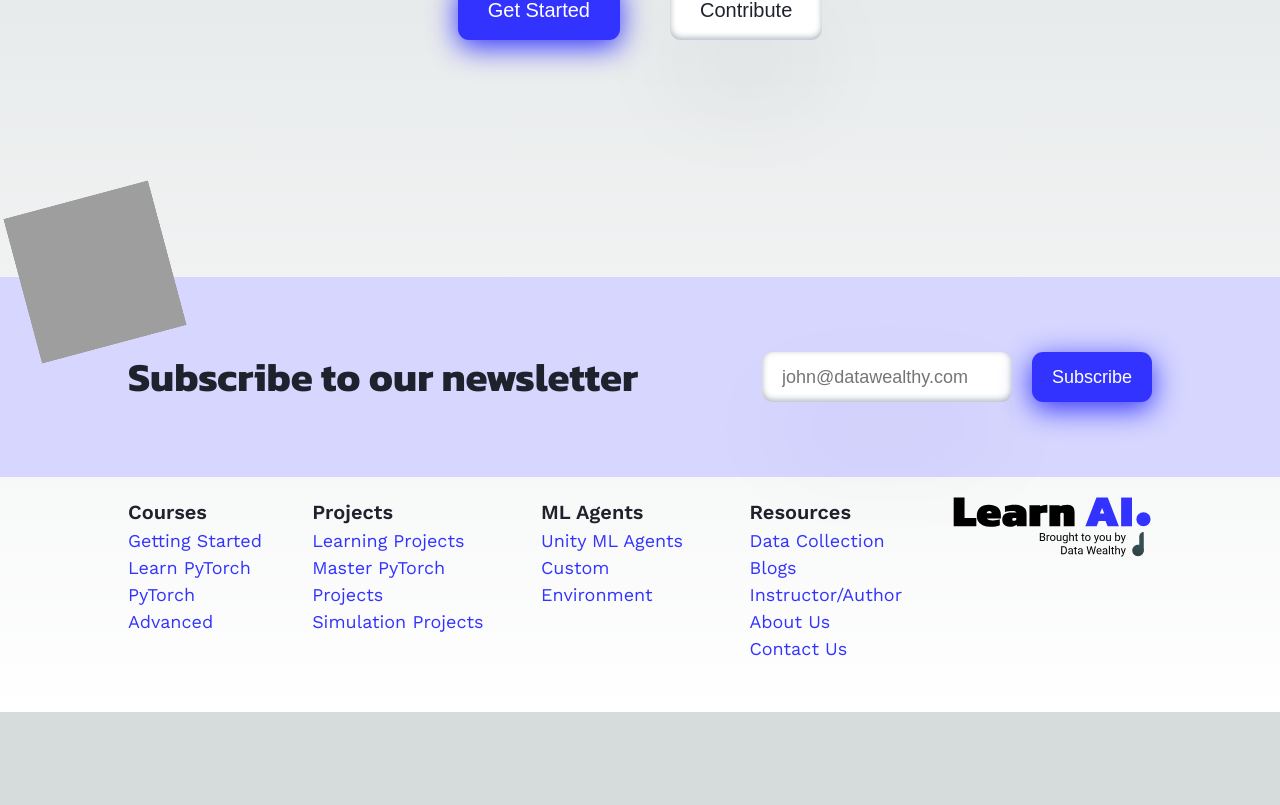
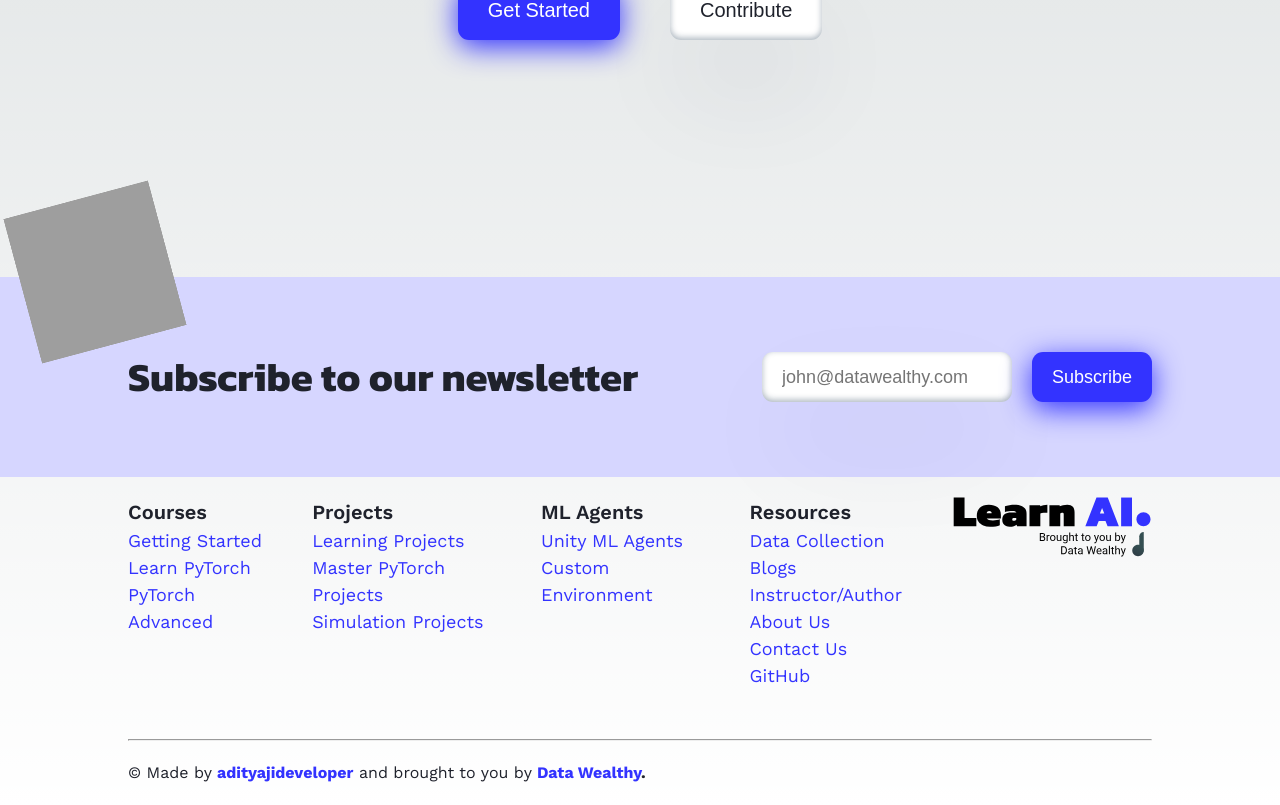
Before and after one commit to DataWealthy/learnai, a Next.js app: page / in a window 1280 px wide. Shown: the part 543-1348 px from the top of the page. Before the commit the page ends 1255 px from the top, so only its background shows below. Built offline with nearby package versions, Linux system fonts and the light colour scheme; grey boxes are pictures that could not be loaded.

Commit message:
Updated Footer

```diff
--- a/src/app/components/Footer.js
+++ b/src/app/components/Footer.js
@@ -98,10 +98,13 @@ export default function Footer() {
             <Link href={"/instructor"}>Instructor/Author</Link>
           </li>
           <li>
-            <Link href={"https://datawealthy.com/about"}>About Us</Link>
+            <Link href={"https://datawealthy.com/about"} target="_blank">About Us</Link>
           </li>
           <li>
-            <Link href={"https://datawealthy.com/contact"}>Contact Us</Link>
+            <Link href={"https://datawealthy.com/contact"} target="_blank">Contact Us</Link>
+          </li>
+          <li>
+            <Link href={"https://github.com/datawealthy"} target="_blank">GitHub</Link>
           </li>
         </ul>
         <ul>
@@ -115,6 +118,10 @@ export default function Footer() {
           </li>
         </ul>
       </div>
+      <hr className="container" />
+      <div className="container" style={{marginBottom: 20, marginTop: 20}}>
+        <p className="s">&copy; Made by <b><Link href="https://github.com/adityajideveloper">adityajideveloper</Link></b> and brought to you by <b><Link href="https://datawealthy.com">Data Wealthy</Link>.</b></p>
+    </div>
     </footer>
   );
 }
```
